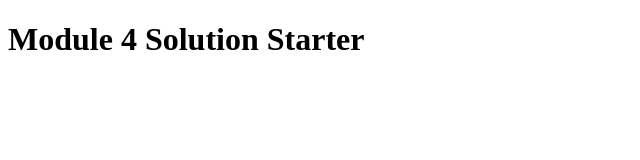
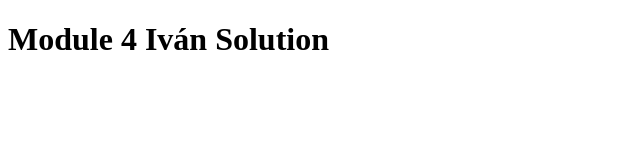
Before and after one commit to ivimont/mod4-Iv-n-solution, a plain HTML site: page index.html in a window 1280 px wide. Shown: the whole page, without its empty margins (0-640 px from the left). Drawn offline with Linux system fonts and the light colour scheme.

Commit message:
Update index.html

```diff
--- a/index.html
+++ b/index.html
@@ -2,12 +2,12 @@
 <html>
 <head>
   <meta charset="utf-8">
-  <title>Module 4 Solution Starter</title>
+  <title>Module 4 Iván Solution</title>
   <script src="js/SpeakHello.js"></script>
   <script src="js/SpeakGoodBye.js"></script>
   <script src="js/script.js"></script>
 </head>
 <body>
-  <h1>Module 4 Solution Starter</h1>
+  <h1>Module 4 Iván Solution</h1>
 </body>
 </html>
```
